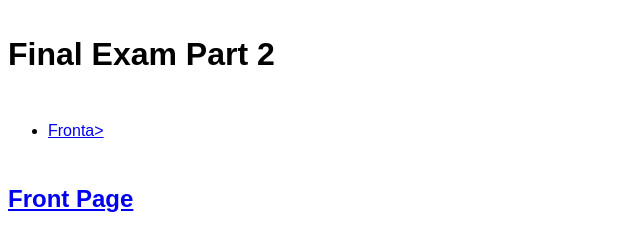
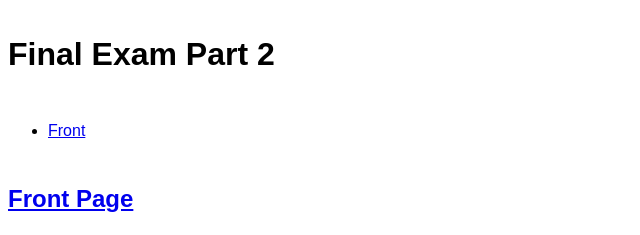
Before and after one commit to Apollo2132/223182880-WebDevFinalExam, a plain HTML site: page index.html in a window 1280 px wide. Shown: the top 235 px of the page, 0-640 px from the left. Drawn offline with Linux system fonts and the light colour scheme.

Commit message:
Andongo-Apollo Part2,3,4 Final Exam

```diff
--- a/index.html
+++ b/index.html
@@ -12,7 +12,7 @@
     </header>
     <nav>
         <ul>
-            <li> <a href="Front">Fronta></li>
+            <li> <a href="Front">Front</li>
         </ul>
     </nav>
 
```
